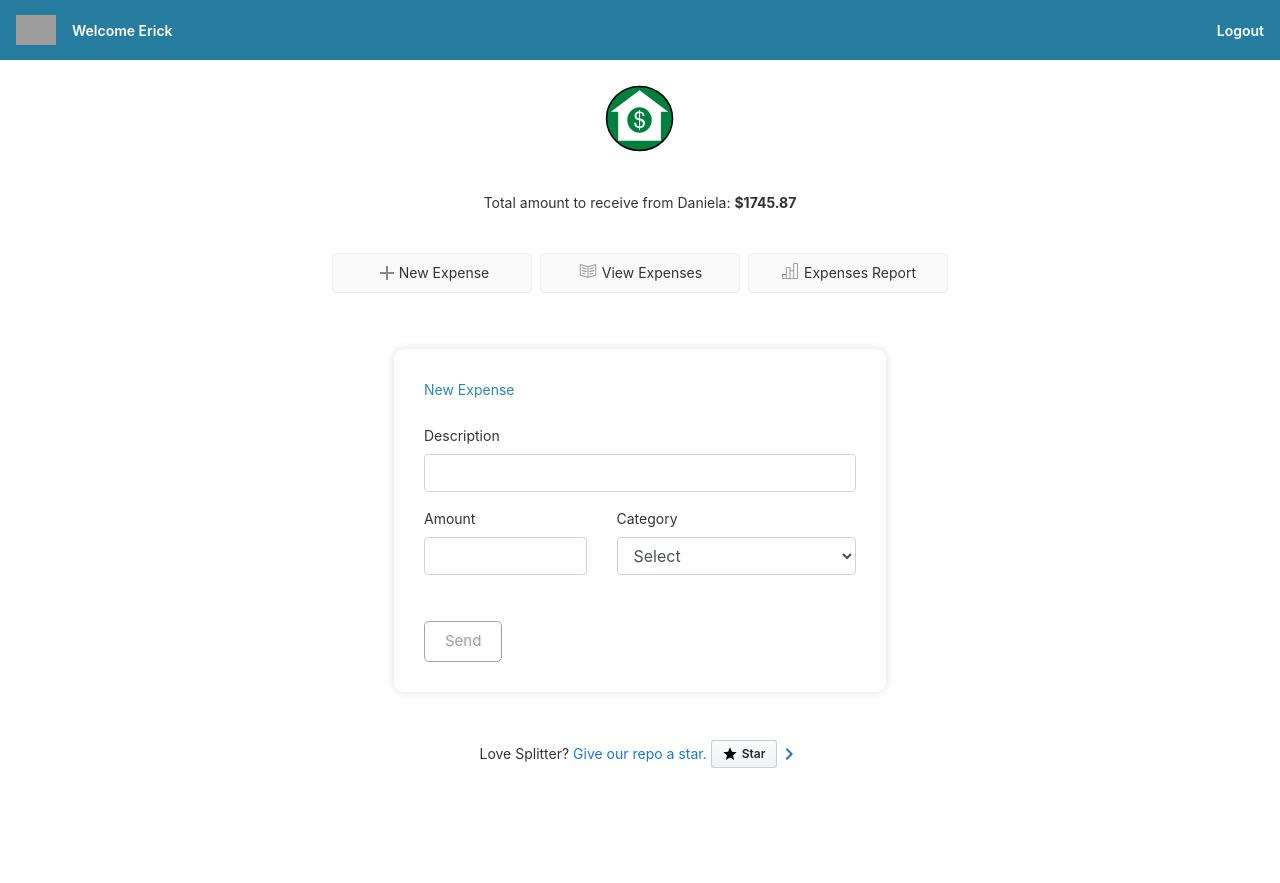
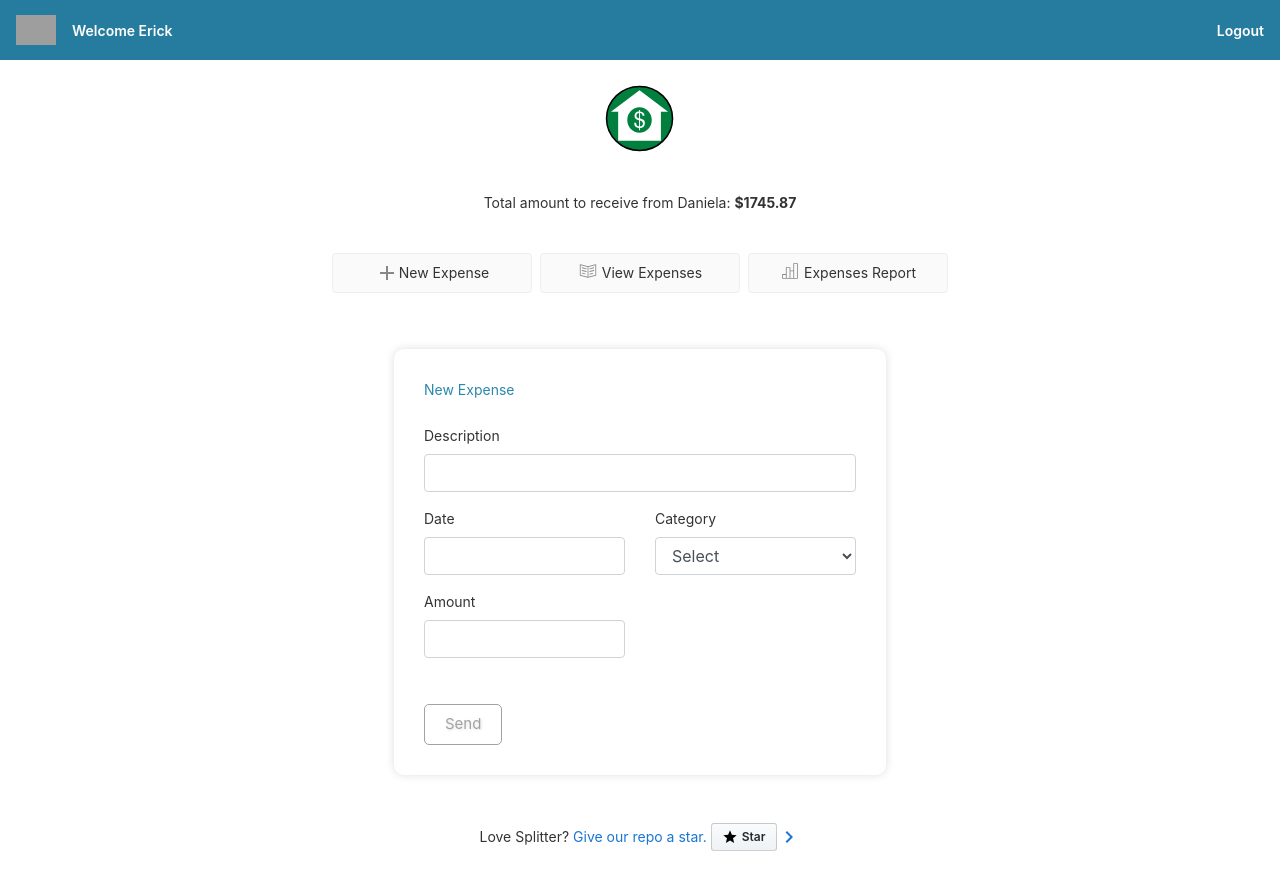
Before and after one commit to ericknilsen/splitter, an Angular app: page /add-expenses in a window 1280 px wide. Before the commit the page ends 800 px from the top, so only its background shows below. Built offline with nearby package versions, Linux system fonts and the light colour scheme; grey boxes are pictures that could not be loaded.

Commit message:
adding date field

```diff
--- a/src/app/add-expense/add-expense.component.html
+++ b/src/app/add-expense/add-expense.component.html
@@ -11,14 +11,14 @@
             </div>
         </div>
         <div class="form-group row">
-            <div class="col-5">
-                <label>Amount</label>
-                <input type="text" formControlName="amount" class="form-control" />
-                <div *ngIf="f.amount.errors && (f.amount.dirty || f.amount.touched)">
-                    <div class="error" *ngIf="f.amount.errors.required">Amount is required</div>
+            <div class="col-6">
+                <label>Date</label>
+                <input type="text" formControlName="date" class="form-control" />
+                <div *ngIf="f.date.errors && (f.date.dirty || f.date.touched)">
+                    <div class="error" *ngIf="f.date.errors.required">Date is required</div>
                 </div>
             </div>
-            <div class="col-7">
+            <div class="col-6">
                 <label>Category</label>
                 <select formControlName="category" class="form-control">
                     <option value="">Select</option>
@@ -29,6 +29,15 @@
                 </div>
             </div>
         </div>
+        <div class="form-group row">
+            <div class="col-6">
+                <label>Amount</label>
+                <input type="text" formControlName="amount" class="form-control" />
+                <div *ngIf="f.amount.errors && (f.amount.dirty || f.amount.touched)">
+                    <div class="error" *ngIf="f.amount.errors.required">Amount is required</div>
+                </div>
+            </div>
+        </div>
 
         <div class="button-section">
             <input type="submit" [disabled]="form.invalid" name="submit" value="Send" />
--- a/src/app/add-expense/add-expense.component.ts
+++ b/src/app/add-expense/add-expense.component.ts
@@ -19,6 +19,7 @@ export class AddExpenseComponent implements OnInit {
   constructor(private fb: FormBuilder) {
     this.form = fb.group({
       'description': new FormControl('', Validators.required),
+      'date': new FormControl('', Validators.required),
       'amount': new FormControl('', Validators.required),
       'category': new FormControl('', Validators.required)
     });
```
